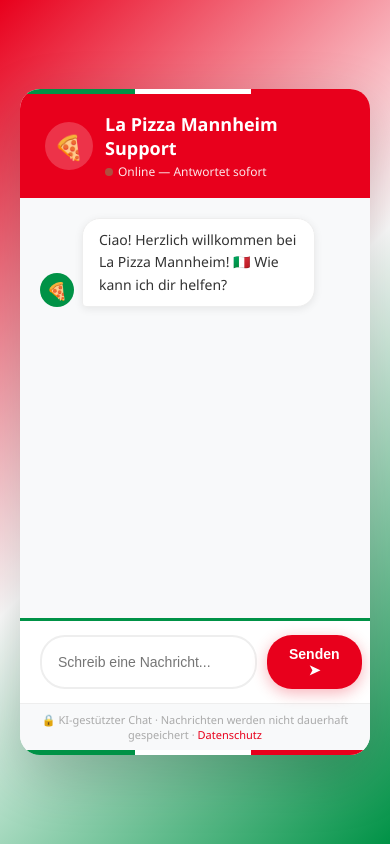
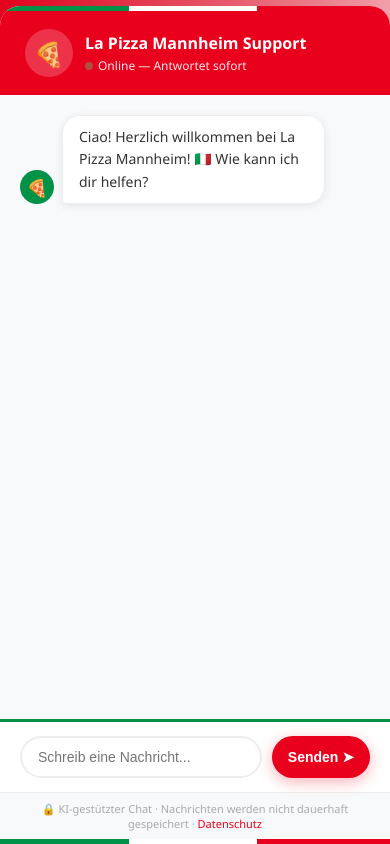
Before and after one commit to dms5xsydj9-hash/mein-gent, a website: page public/index.html in a window 390 px wide. Drawn offline with Linux system fonts and the light colour scheme; no server answers.

Commit message:
Mobile optimiert

```diff
--- a/public/index.html
+++ b/public/index.html
@@ -158,7 +158,13 @@
       border-top: 1px solid #eee;
     }
     .dsgvo a { color: #e8001c; text-decoration: none; }
-  </style>
+  @media (max-width: 480px) {
+  body { padding: 0; align-items: flex-end; }
+  .container { border-radius: 20px 20px 0 0; max-width: 100%; }
+  #chat { height: calc(100vh - 220px); }
+  .header h1 { font-size: 16px; }
+  button { padding: 11px 16px; }
+}</style>
 </head>
 <body>
   <div class="container">
```
